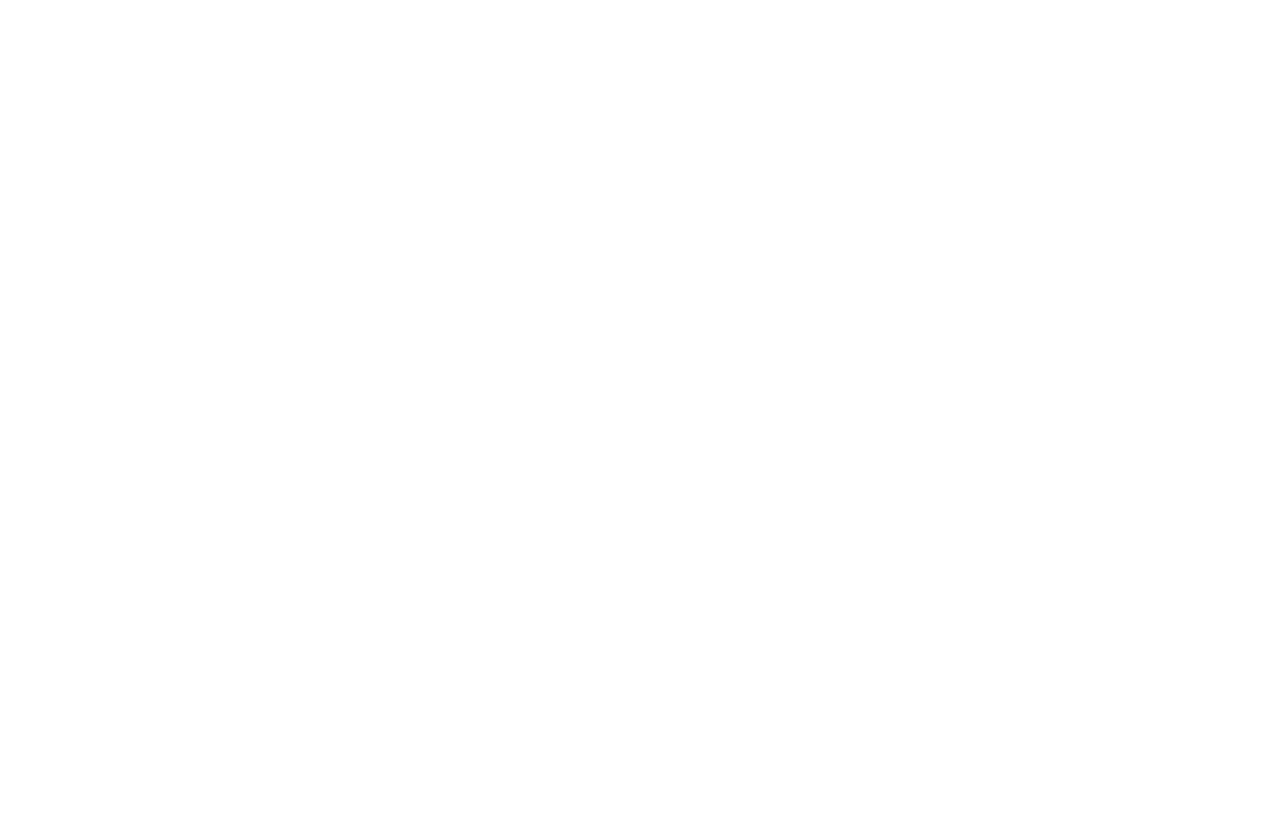
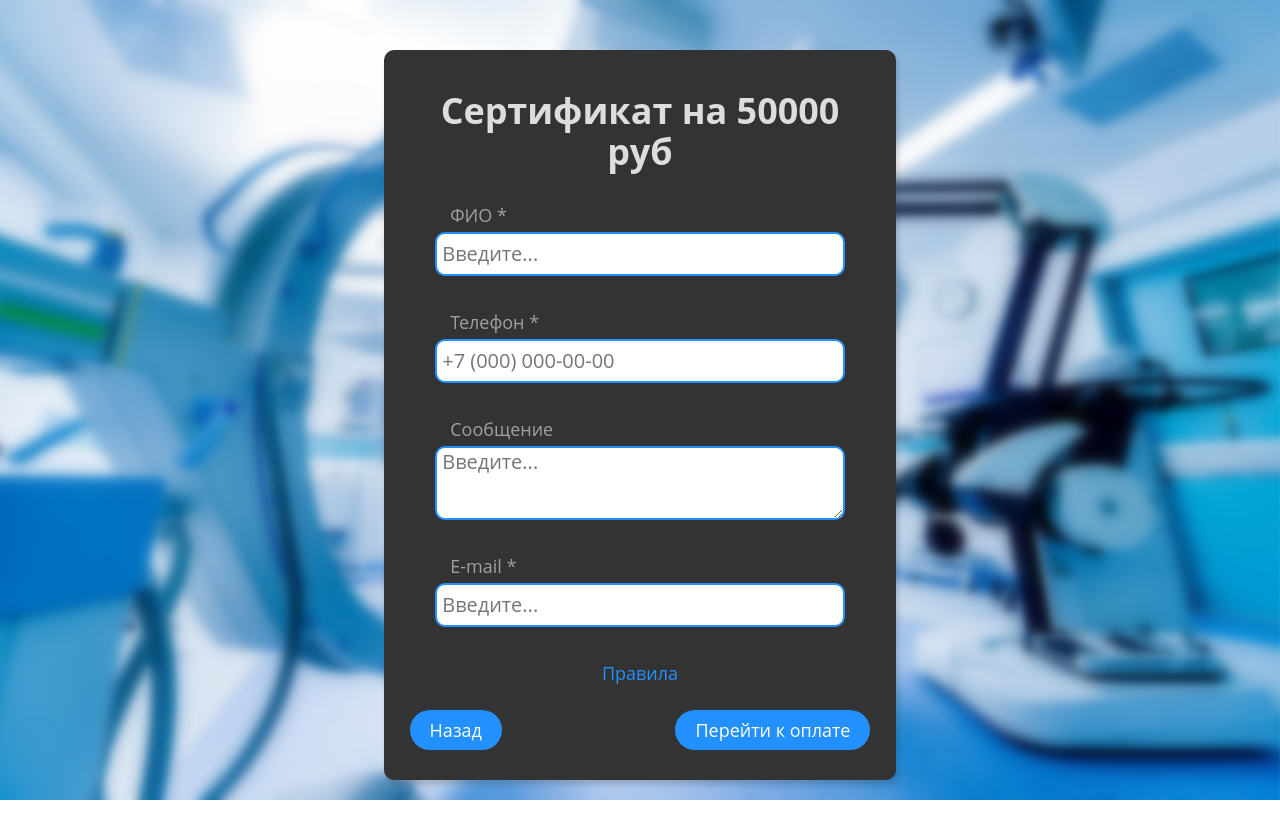
Before and after one commit to rina-dz/Sycret-CRM-, a React app: page /form in a window 1280 px wide. Before the commit the page ends 800 px from the top, so only its background shows below. Built offline with nearby package versions, Linux system fonts and the light colour scheme.

Commit message:
dev: сверстать страницу с формой

```diff
--- a/src/components/CertificateSelection/CertificateSelection.css
+++ b/src/components/CertificateSelection/CertificateSelection.css
@@ -138,7 +138,7 @@
     .cert-selection__all-cert {
         width: 75%;
         padding: 5px 0;
-        margin: 3px auto 200px;
+        margin: 3px auto 150px;
     }
 
 }
--- a/src/components/PaymentForm/PaymentForm.css
+++ b/src/components/PaymentForm/PaymentForm.css
@@ -0,0 +1,176 @@
+.payment-form__container {
+    width: 40%;
+    min-width: 400px;
+    background-color: #333333;
+    border-radius: 10px;
+    display: flex;
+    flex-direction: column;
+    justify-content: center;
+    align-items: center;
+    margin: 50px auto 130px;
+    padding: 0;
+    box-shadow: 2px 5px 5px rgb(46, 46, 46, 0.2);
+}
+
+.payment-form__title {
+    font-family: "Open Sans", sans-serif;
+    font-size: 36px;
+    font-weight: 700;
+    text-align: center;
+    color: #dfdcdc;
+    margin: 40px 30px 30px;
+}
+
+.payment-form__form {
+    display: flex;
+    flex-direction: column;
+    justify-content: left;
+    width: 80%;
+    padding: 0;
+    margin: 0;
+}
+
+.payment-form__label {
+    color: #A0A0A0;
+    font-size: 18px;
+    font-family: "Open Sans", sans-serif;
+    font-style: normal;
+    font-weight: 400;
+    line-height: normal;
+    padding: 0;
+    margin-bottom: 5px;
+    margin-left: 15px;
+}
+
+
+.payment-form__input {
+    color: #000;
+    font-size: 20px;
+    font-family: "Open Sans", sans-serif;
+    font-style: normal;
+    font-weight: 400;
+    line-height: normal;
+    border: none;
+    border-bottom: 1px solid #E8E8E8;
+    padding: 0 5px;
+    border: 2px solid #2291FF;
+    border-radius: 10px;
+    height: 40px;
+    margin-bottom: 6px;
+}
+
+
+.text-input {
+    height: 70px;
+    text-align: start;
+}
+
+.payment-form__input:invalid {
+    color: #FF4062;
+}
+
+.payment-form__input:focus {
+    border: none;
+    border: 1px solid #2291FF;
+}
+
+.payment-form__input-error {
+    min-height: 18px;
+    max-width: 396px;
+    color: #FF4062;
+    font-size: 10px;
+    font-family: "Open Sans", sans-serif;
+    font-style: normal;
+    font-weight: 400;
+    line-height: normal;
+    padding: 0;
+    margin-bottom: 10px;
+}
+
+.payment-form__rules-link {
+    font-family: "Open Sans", sans-serif;
+    color: #2291FF;
+    font-style: normal;
+    font-weight: 400;
+    line-height: normal;
+    font-size: 18px;
+    text-decoration: none;
+    margin: 0px auto 25px;
+
+}
+
+.payment-form__links {
+    display: flex;
+    width: 90%;
+    flex-direction: row;
+    justify-content: space-between;
+    align-items: center;
+    margin: 0 auto 30px;
+}
+
+.payment-form__link {
+    font-family: "Open Sans", sans-serif;
+    border-radius: 30px;
+    background-color: #2291FF;
+    text-decoration: none;
+    color: rgb(255, 255, 255);
+    padding: 10px 20px;
+    margin: 0;
+    font-weight: 400;
+    font-size: 18px;
+}
+
+.background-img {
+    position: fixed;
+    z-index: -10;
+    top: 0;
+    left: 0;
+    bottom: 0;
+    right: 0;
+    object-fit: cover;
+    width: 100%;
+    min-width: 100%;
+    height: 100%;
+    min-height: 100%;
+}
+
+@media screen and (max-width: 460px) {
+    .payment-form__container {
+        width: 85%;
+        min-width: 250px;
+    }
+
+    .payment-form__title {
+        font-size: 23px;
+        font-weight: 700;
+        margin: 70px auto 30px;
+    }
+
+    .payment-form__form {
+        width: 95%;
+    }
+
+    .payment-form__link {
+        font-size: 15px;
+        padding: 5px 10px;
+    }
+
+    .payment-form__label {
+        font-size: 15px;
+        margin-left: 10px;
+    }
+
+    .payment-form__input {
+        height: 30px;
+        font-size: 15px;
+    }
+
+    .text-input {
+        height: 70px;
+    }
+
+    .payment-form__input-error {
+        min-height: 15px;
+        margin-bottom: 5px;
+    }
+}
--- a/src/components/PaymentForm/PaymentForm.js
+++ b/src/components/PaymentForm/PaymentForm.js
@@ -2,33 +2,50 @@ import React from 'react';
 import { Link } from 'react-router-dom';
 //import useFormWithValidation from '../../hooks/useFormValidator';
 import "./PaymentForm.css";
+import background_img from '../../images/background.png';
 
 function PaymentForm(props) {
 
-    // const { values, handleChange, handleSubmit, errors, isValid } = useFormWithValidation(props.handleSubmit);
-    // <div className="payment-form__container">
-    //                 <h2 className="payment-form__title">Редактировать профиль</h2>
-    //                 <form className="payment-form__form" onSubmit={handleSubmit}>
-    //                     <label className="payment-form__label">Имя</label>
-    //                     <input className="payment-form__input" placeholder={props.userName} name="name"
-    //                         value={values?.name} onChange={handleChange} minLength={2} required />
-    //                     <span className="payment-form__input-error">{errors?.name}</span>
-    //                     <label className="payment-form__label">E-mail</label>
-    //                     <input className="payment-form__input" placeholder={props.userEmail} type='email'
-    //                         pattern='^[a-z0-9A-Z._%+-]+@[a-z0-9A-Z.-]+\.[a-zA-Z]{2,}$'
-    //                         name="email" value={values?.email} onChange={handleChange} minLength={2} required />
-    //                     <span className="payment-form__input-error">{errors?.email}</span>
-    //                     <button className={isValid ? `payment-form__button payment-form__button-enable button` : 'profile-form__button profile-form__button-disable'} type='submit'>Редактировать</button>
-    //                 </form>
-    //                 <div className="payment-form__links">
-    //                     <Link className="payment-form__link button" to="/profile">Вернуться к профилю</Link>
-    //                 </div>
-    //             </div>
+
 
     return (
         <>
             <section className="payment-form">
+                <div className="payment-form__container">
+                    <h2 className="payment-form__title">Сертификат на 50000 руб</h2>
+                    <form className="payment-form__form">
 
+                        <label className="payment-form__label">ФИО *</label>
+                        <input className="payment-form__input" name="name" minLength={2} required placeholder='Введите...' />
+                        <span className="payment-form__input-error"></span>
+
+                        <label className="payment-form__label">Телефон *</label>
+                        <input className="payment-form__input" type='tel' inputmode="numeric"
+                            name="tel" minLength={11} required placeholder="+7 (000) 000-00-00"
+                        />
+                        <span className="payment-form__input-error"></span>
+
+                        <label className="payment-form__label">Сообщение</label>
+                        <textarea className="payment-form__input text-input" name="message" maxLength={320} cols="40"
+                            rows="3" placeholder='Введите...' />
+                        <span className="payment-form__input-error"></span>
+
+                        <label className="payment-form__label">E-mail *</label>
+                        <input className="payment-form__input" type='email' inputmode="email"
+                            pattern='^[a-z0-9A-Z._%+-]+@[a-z0-9A-Z.-]+\.[a-zA-Z]{2,}$'
+                            name="email" minLength={2} required placeholder='Введите...' />
+                        <span className="payment-form__input-error"></span>
+
+                    </form>
+                    <Link className="payment-form__rules-link button" to="https://sycret.ru/">Правила</Link>
+
+
+                    <div className="payment-form__links">
+                        <Link className="payment-form__link button" to="/">Назад</Link>
+                        <Link className="payment-form__link button" to="/payment">Перейти к оплате</Link>
+                    </div>
+                </div>
+                <img className="background-img" src={background_img} alt="Фоновое изображение" />
             </section>
         </>
     )
```
